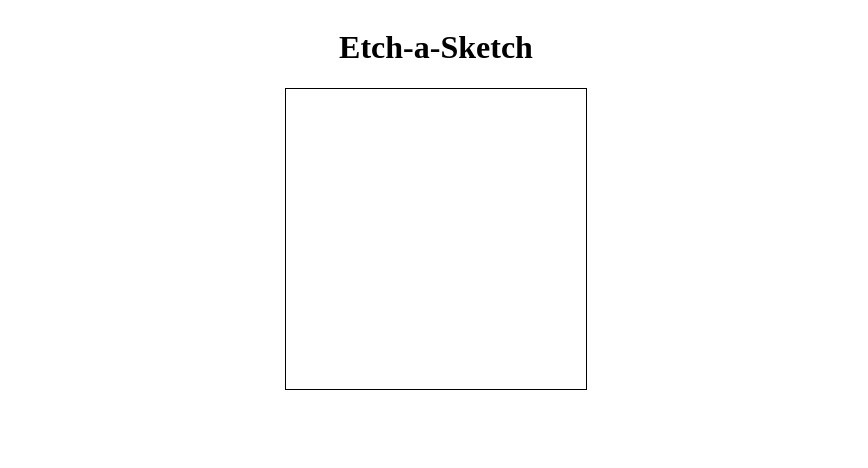
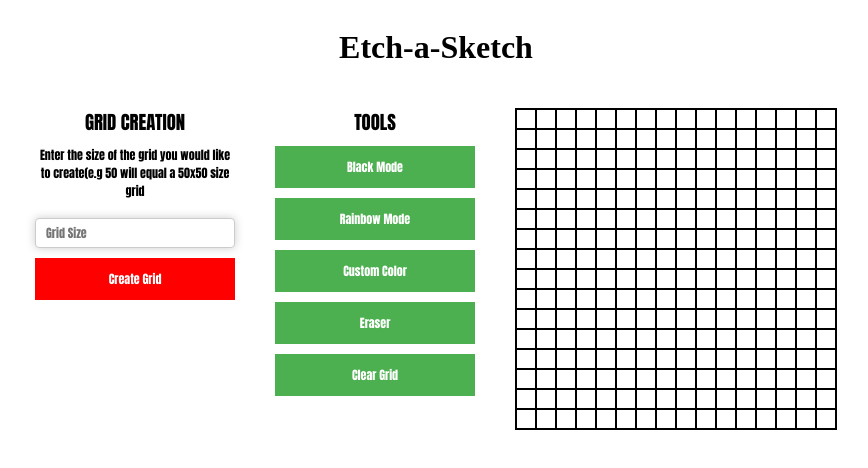
Before and after one commit to Ghost-Developmentx/etch-a-sketch, a plain HTML site: page index.html in a window 1280 px wide. Shown: the whole page, without its empty margins (204-1072 px from the left). Drawn offline with Linux system fonts and the light colour scheme.

Commit message:
Finished Project, Need To Work On Committing

```diff
--- a/index.html
+++ b/index.html
@@ -4,12 +4,33 @@
     <meta charset="UTF-8" />
     <title>Etch-a-Sketch</title>
     <link rel="stylesheet" href="styles.css" />
-    <script src="script.js"></script>
+    <script src="script.js" defer></script>
   </head>
   <body>
     <div class="gameTitle">
       <h1>Etch-a-Sketch</h1>
     </div>
-    <div class="sketchContainer"></div>
+
+    <div class="gameContainer">
+      <div class="gridButtons">
+        <h3>GRID CREATION</h3>
+        <p>
+          Enter the size of the grid you would like to create(e.g 50 will equal
+          a 50x50 size grid
+        </p>
+        <input type="text" id="gridSize" placeholder="Grid Size" />
+        <button class="createGrid">Create Grid</button>
+      </div>
+      <div class="toolButtons">
+        <h3>TOOLS</h3>
+        <button class="toolButton" id="black">Black Mode</button>
+        <button class="toolButton" id="rainbow">Rainbow Mode</button>
+        <button class="toolButton" id="custom">Custom Color</button>
+        <input type="color" id="customColor" style="display: none">
+        <button class="toolButton" id="eraser">Eraser</button>
+        <button class="toolButton" id="clear">Clear Grid</button>
+      </div>
+      <div class="gridContainer"></div>
+    </div>
   </body>
 </html>
--- a/script.js
+++ b/script.js
@@ -0,0 +1,132 @@
+const gridContainer = document.querySelector(".gridContainer");
+const createGridButton = document.querySelector(".createGrid");
+const eraserButton = document.querySelector("#eraser");
+const clearButton = document.querySelector("#clear");
+const rainbowButton = document.querySelector("#rainbow");
+const customButton = document.querySelector("#custom");
+const colorPicker = document.querySelector("#customColor");
+const gridInput = document.querySelector("#gridSize");
+const blackButton = document.querySelector("#black");
+
+const hexCharacters = [
+  0,
+  1,
+  2,
+  3,
+  4,
+  5,
+  6,
+  7,
+  8,
+  9,
+  "A",
+  "B",
+  "C",
+  "D",
+  "E",
+  "F",
+];
+
+const getCharacter = (index) => hexCharacters[index];
+
+function getRandomColor() {
+  let color = "#";
+  for (let i = 0; i < 6; i++) {
+    color += getCharacter(Math.floor(Math.random() * 16));
+  }
+  return color;
+}
+
+document.addEventListener("DOMContentLoaded", () => {
+  createGrid(16);
+});
+
+function createGrid(size) {
+  // Reset the grid
+  gridContainer.innerHTML = "";
+
+  gridContainer.style.flexWrap = "wrap";
+  gridContainer.style.display = "flex";
+
+  const maxCellSize = 20;
+
+  const containerSize = Math.min(size * maxCellSize, 1000);
+  gridContainer.style.width = containerSize + "px";
+  gridContainer.style.height = containerSize + "px";
+
+  const cellSize = containerSize / size;
+
+  for (let i = 0; i < size * size; i++) {
+    let gridCell = document.createElement("div");
+    gridCell.classList.add("gridCell");
+    gridCell.style.width = cellSize + "px";
+    gridCell.style.height = cellSize + "px";
+
+    gridCell.addEventListener("mouseover", () => {
+      gridCell.style.backgroundColor = "black";
+    });
+    gridContainer.appendChild(gridCell);
+  }
+}
+
+createGridButton.addEventListener("click", () => {
+  gridContainer.innerHTML = "";
+  let gridSize = gridInput.value;
+
+  if (gridSize > 0 && gridSize <= 100) {
+    createGrid(gridSize);
+  } else {
+    alert("Please enter a valid number between 1 and 100");
+  }
+});
+
+eraserButton.addEventListener("click", () => {
+  const erase = document.querySelectorAll(".gridCell");
+
+  erase.forEach(function (item) {
+    item.addEventListener("mouseover", () => {
+      item.style.backgroundColor = "white";
+    });
+  });
+});
+
+rainbowButton.addEventListener("click", () => {
+  const cells = document.querySelectorAll(".gridCell");
+
+  cells.forEach((cell) => {
+    cell.addEventListener("mouseover", () => {
+      cell.style.backgroundColor = getRandomColor();
+    });
+  });
+});
+
+clearButton.addEventListener("click", () => {
+  const cells = document.querySelectorAll(".gridCell");
+
+  cells.forEach((cell) => {
+    cell.style.backgroundColor = "white";
+  });
+});
+
+customButton.addEventListener("click", () => {
+  const cells = document.querySelectorAll(".gridCell");
+  colorPicker.click();
+
+  colorPicker.addEventListener("input", () => {
+    const colorChoice = colorPicker.value;
+    cells.forEach((cell) => {
+      cell.addEventListener("mouseover", () => {
+        cell.style.backgroundColor = colorChoice;
+      });
+    });
+  });
+});
+
+blackButton.addEventListener("click", () => {
+  const cells = document.querySelectorAll(".gridCell");
+  cells.forEach((cell) => {
+    cell.addEventListener("mouseover", () => {
+      cell.style.backgroundColor = "black";
+    });
+  });
+});
--- a/styles.css
+++ b/styles.css
@@ -1,14 +1,109 @@
 .gameTitle {
     display: flex;
+    flex-direction: column;
+    align-items: center;
     justify-content: center;
+    gap: 20px;
+    margin-bottom: 20px;
 }
 
-.sketchContainer {
+.gameContainer {
     display: flex;
     justify-content: center;
-    width: 300px;
-    height: auto;
-    min-height: 300px;
-    border: black 1px solid;
-    margin: 0 auto;
+    align-items: flex-start;
+    gap: 40px;
 }
+
+.gridButtons {
+    display: flex;
+    flex-direction: column;
+    align-items: center;
+    width: 200px;
+    gap: 10px;
+    text-align: center;
+    font-family: Impact, Haettenschweiler, 'Arial Narrow Bold', sans-serif;
+}
+
+.gridButtons p {
+    font-size: 12px;
+    margin: 0;
+    padding: 0;
+}
+
+.toolButtons {
+    display: flex;
+    flex-direction: column;
+    align-items: center;
+    width: 200px;
+    gap: 10px;
+    text-align: center;
+    font-family: Impact, Haettenschweiler, 'Arial Narrow Bold', sans-serif;
+}
+
+.toolButtons h3 {
+    margin: 0;
+}
+
+.toolButton {
+    font-size: 12px;
+    font-family: Impact, Haettenschweiler, 'Arial Narrow Bold', sans-serif;
+    background-color: #4CAF50;
+    border: none;
+    color: white;
+    width: 100%;
+    padding: 12px 16px;
+}
+
+.createGrid {
+    font-size: 12px;
+    font-family: Impact, Haettenschweiler, 'Arial Narrow Bold', sans-serif;
+    background-color: red;
+    border: none;
+    color: white;
+    width: 100%;
+    padding: 12px 16px;
+}
+
+.createGrid:hover {
+    background-color: #c50101;
+    cursor: pointer;
+}
+
+.toolButton:hover {
+    background-color: #45a049;
+    cursor: pointer;
+}
+
+#gridSize {
+    width: 100%;
+    height: 30px;
+    border-radius: 4px;
+    border: 1px solid #ccc;
+    padding: 6px 10px;
+    box-sizing: border-box;
+    margin-top: 8px;
+    font-size: 12px;
+    font-family: Impact, Haettenschweiler, 'Arial Narrow Bold', sans-serif;
+    box-shadow: 0 0 10px #ccc;
+}
+
+.gridButtons h3 {
+    margin: 0;
+}
+
+.gridContainer {
+    display: flex;
+    flex-wrap: wrap;
+    border: black 0.1px solid;
+}
+
+.gridCell {
+    border: black 0.1px solid;
+    margin: 0;
+    padding: 0;
+    box-sizing: border-box;
+}
+
+.change {
+    background-color: white;
+}
```
